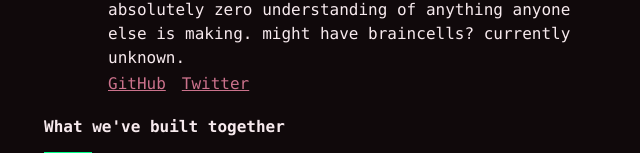
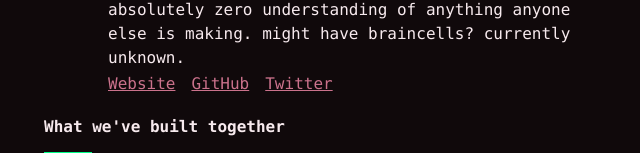
Before and after one commit to ryanairnoflylist/rnfl-site, a plain HTML site: page index.html in a window 1280 px wide. Shown: the part 983-1136 px from the top of the page, without its empty margins (316-956 px from the left). Drawn offline with Linux system fonts and the light colour scheme.

Commit message:
Update index.html

```diff
--- a/index.html
+++ b/index.html
@@ -99,6 +99,7 @@
                     <h3 class="name">Penelope <pronouns>she/any</pronouns></h3>
                     <p>aspiring red teamer with crippling adhd and absolutely zero understanding of anything anyone else is making. might have braincells? currently unknown.</p>
                     <div class="links">
+                        <a href="https://x230.net">Website</a>
                         <a href="https://github.com/sillyputerwitch">GitHub</a>
                         <a href="https://x.com/sillyputerwitch">Twitter</a>
                     </div>
```
